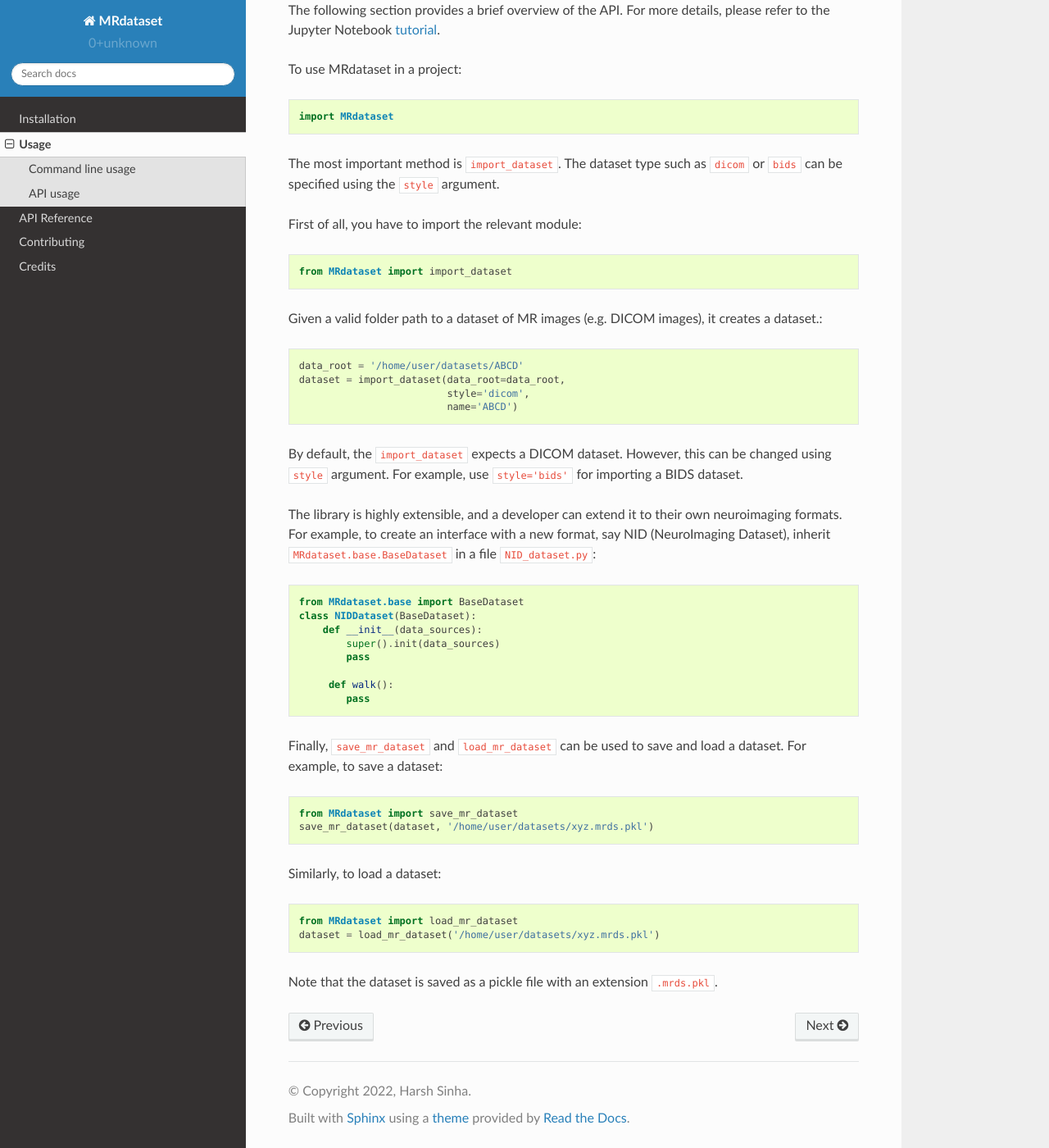
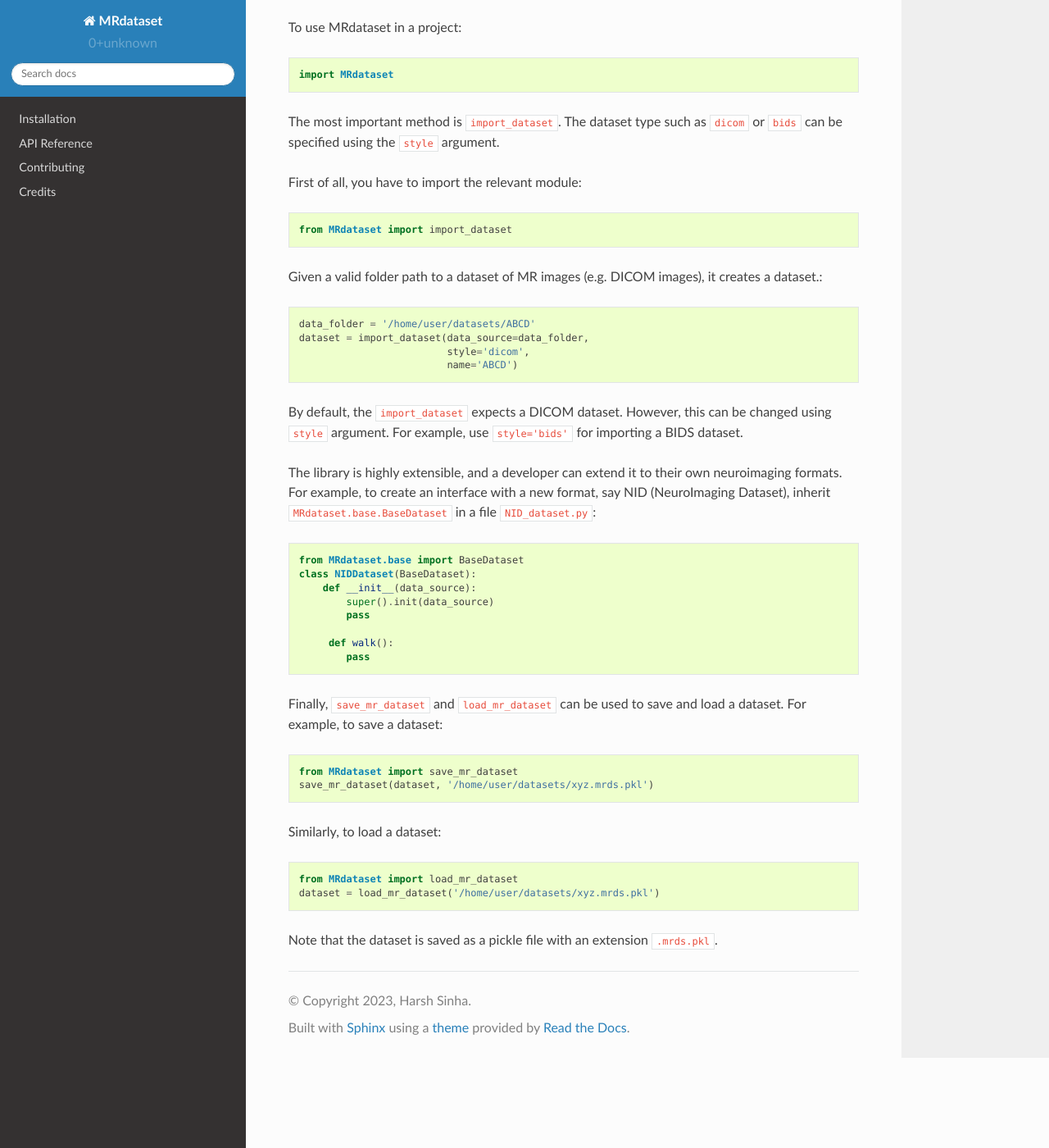
Before and after one commit to Open-Minds-Lab/MRdataset, a Sphinx documentation site: the page built from docs/usage.rst, in a window 1280 px wide and 1400 px high, scrolled down 500 px. Shown: the whole window at 82% size. Built offline with Sphinx 7.4.7 and the Read the Docs theme 2.0.0, drawn with Linux system fonts in a browser that asks for light colours; some of the changed text lies outside the part shown.

Commit message:
update documentation

```diff
--- a/README.rst
+++ b/README.rst
@@ -6,7 +6,5 @@
 .. image:: https://img.shields.io/pypi/v/MRdataset.svg
         :target: https://pypi.python.org/pypi/MRdataset
 
-MRdataset
-----------
 * a unified interface to various neuroimaging datasets such as DICOM, BIDS and any other generic format etc
 * Documentation: https://open-minds-lab.github.io/MRdataset/
--- a/docs/conf.py
+++ b/docs/conf.py
@@ -50,7 +50,7 @@
 
 # General information about the project.
 project = 'MRdataset'
-copyright = "2022, Harsh Sinha"
+copyright = "2023, Harsh Sinha"
 author = "Harsh Sinha"
 
 # The version info for the project you're documenting, acts as replacement
@@ -67,7 +67,7 @@
 #
 # This is also used if you do content translation via gettext catalogs.
 # Usually you set "language" from the command line for these cases.
-language = None
+language = 'en'
 
 # List of patterns, relative to source directory, that match files and
 # directories to ignore when looking for source files.
--- a/docs/readme.rst
+++ /dev/null
@@ -1 +0,0 @@
-.. include:: ../README.rst
--- a/docs/usage.rst
+++ b/docs/usage.rst
@@ -1,16 +1,13 @@
-Usage
-================
-
 Command line usage
 ------------------
 
 MRdataset can be used on the command line interface. For a DICOM dataset::
 
-    mrds --data_root /path/to/dataset --style dicom
+    mrds --data-source /path/to/dataset --style dicom
 
 For a BIDS dataset::
 
-    mrds --data_root /path/to/dataset --style bids
+    mrds --data-source /path/to/dataset --style bids
 
 
 API usage
@@ -32,8 +29,8 @@
 Given a valid folder path to a dataset of MR images (e.g. DICOM images),
 it creates a dataset.::
 
-    data_root = '/home/user/datasets/ABCD'
-    dataset = import_dataset(data_root=data_root,
+    data_folder = '/home/user/datasets/ABCD'
+    dataset = import_dataset(data_source=data_folder,
                              style='dicom',
                              name='ABCD')
 
@@ -48,8 +45,8 @@
 
     from MRdataset.base import BaseDataset
     class NIDDataset(BaseDataset):
-        def __init__(data_sources):
-            super().init(data_sources)
+        def __init__(data_source):
+            super().init(data_source)
             pass
 
          def walk():
```
Also changed, not shown: docs/API.rst (+1 -9 lines), docs/index.rst (+5 -3 lines), 1 other file.
